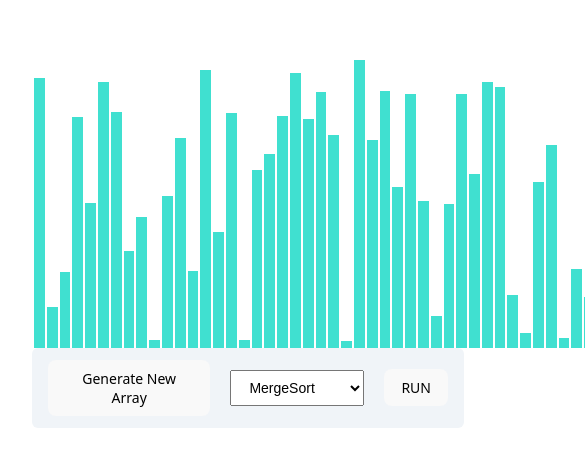
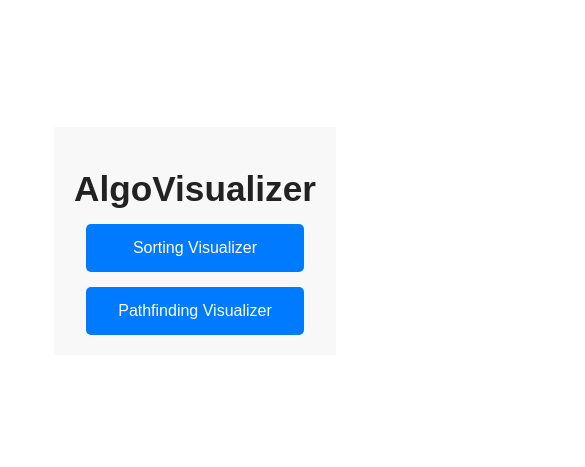
Before and after one commit to Aravshetty/AlgoVisualizer, a React (Vite) app: page / in a window 390 px wide. Shown: the part 181-648 px from the top of the page, 585 px wide, since content can reach past the window. Built offline with nearby package versions, Linux system fonts and the light colour scheme.

Commit message:
quick sort added

```diff
--- a/package.json
+++ b/package.json
@@ -10,8 +10,11 @@
     "preview": "vite preview"
   },
   "dependencies": {
+    "@reduxjs/toolkit": "^2.8.2",
     "react": "^19.1.0",
-    "react-dom": "^19.1.0"
+    "react-dom": "^19.1.0",
+    "react-redux": "^9.2.0",
+    "react-router-dom": "^7.6.2"
   },
   "devDependencies": {
     "@eslint/js": "^9.25.0",
--- a/src/App.jsx
+++ b/src/App.jsx
@@ -1,13 +1,17 @@
 import './App.css';
 import PathVisualizer from './PathVisualizer/PathVisualizer.jsx';
 import SortingVisualizer from './SortingVisualizer/SortingVisualizer.jsx'
-
+import { BrowserRouter as Router, Routes, Route, Link } from 'react-router-dom';
+import LandingPage from './LandingPage';
 function App() {
   return (
-    <div>
-     {/* <PathVisualizer /> */}
-      <SortingVisualizer />
-    </div>
+    <Router>
+      <Routes>
+        <Route path="/" element={<LandingPage />} />
+        <Route path="/sorting" element={<SortingVisualizer />} />
+        <Route path="/pathfinding" element={<PathVisualizer />} />
+      </Routes>
+    </Router>
   );
 }
 
--- /dev/null
+++ b/src/LandingPage.css
@@ -0,0 +1,76 @@
+.landing-wrapper {
+  width: 100%;
+  height: 100%;
+  display: flex;
+  justify-content: center;
+  align-items: center;
+  background-color: #f8f8f8;
+  color: #333;
+  font-family: Arial, sans-serif;
+  overflow: hidden;
+}
+
+.landing-content {
+  text-align: center;
+  padding: 40px;
+  max-width: 800px;
+  box-sizing: border-box;
+}
+
+.landing-title {
+  font-size: 3em;
+  margin-bottom: 15px;
+  color: #222;
+}
+
+.landing-subtitle {
+  font-size: 1.5em;
+  margin-bottom: 40px;
+  color: #555;
+}
+
+.landing-buttons {
+  display: flex;
+  flex-direction: column;
+  gap: 20px;
+  align-items: center;
+}
+
+.landing-button {
+  display: block;
+  background-color: #007bff;
+  color: white;
+  padding: 15px 30px;
+  border: none;
+  border-radius: 5px;
+  text-decoration: none;
+  font-size: 1.1em;
+  cursor: pointer;
+  min-width: 200px;
+  box-sizing: border-box;
+}
+
+.landing-button:hover {
+  background-color: #0056b3;
+}
+
+@media (max-width: 600px) {
+  .landing-title {
+    font-size: 2.2em;
+  }
+  .landing-subtitle {
+    font-size: 1.2em;
+  }
+  .landing-buttons {
+    gap: 15px;
+  }
+  .landing-button {
+    width: 90%;
+    max-width: 300px;
+    padding: 12px 25px;
+    font-size: 1em;
+  }
+  .landing-content {
+    padding: 20px;
+  }
+}
--- /dev/null
+++ b/src/LandingPage.jsx
@@ -0,0 +1,20 @@
+
+import React from 'react';
+import { Link } from 'react-router-dom';
+import './LandingPage.css';
+
+export default function LandingPage() {
+  return (
+    <div className="landing-wrapper">
+      <div className="landing-content">
+        <h1 className="landing-title">AlgoVisualizer</h1>
+
+
+        <div className="landing-buttons">
+          <Link to="/sorting" className="landing-button">Sorting Visualizer</Link>
+          <Link to="/pathfinding" className="landing-button">Pathfinding Visualizer</Link>
+        </div>
+      </div>
+    </div>
+  );
+}
--- a/src/SortingVisualizer/SortingVisualizer.jsx
+++ b/src/SortingVisualizer/SortingVisualizer.jsx
@@ -2,6 +2,8 @@ import React, { useState, useEffect } from 'react';
 import './SortingVisualizer.css';
 import getMergeSort from '../algorithms/mergesort.js';
 import getBubbleSort from '../algorithms/bubblesort.js';
+import quicksort from '../algorithms/quicksort.js';
+
 function SortingVisualizer() {
   const [array, setArray] = useState([]);
   const [selectedAlgorithm, setSelectedAlgorithm] = useState('mergeSort');
@@ -44,10 +46,9 @@ function SortingVisualizer() {
           }, i * 1);
         }
       }
+    }
 
-    }
-    if(selectedAlgorithm==='bubbleSort')
-    {
+    if (selectedAlgorithm === 'bubbleSort') {
       const animations = getBubbleSort(array.slice());
       for (let i = 0; i < animations.length; i++) {
         const arrayBars = document.getElementsByClassName('array-bar');
@@ -69,14 +70,7 @@ function SortingVisualizer() {
             secondIndStyle.backgroundColor = 'turquoise';
           }, i * 1);
         }
-        if (i % 4 === 2) {
-          setTimeout(() => {
-            const [barOneIdx, newHeight] = animations[i];
-            const barOneStyle = arrayBars[barOneIdx].style;
-            barOneStyle.height = `${newHeight}px`;
-          }, i * 1);
-        }
-        if (i % 4 === 3) {
+        if (i % 4 === 2 || i % 4 === 3) {
           setTimeout(() => {
             const [barOneIdx, newHeight] = animations[i];
             const barOneStyle = arrayBars[barOneIdx].style;
@@ -84,14 +78,99 @@ function SortingVisualizer() {
           }, i * 1);
         }
       }
+    }
 
+    if (selectedAlgorithm === 'quickSort') {
+      const animations = quicksort(array.slice());
+      const arrayBars = document.getElementsByClassName('array-bar');
+
+      let speed = 5;
+      let sortedElements = new Set();
+      let totalElements = array.length;
+      let lastSorted = -1;
+
+      for (let i = 0; i < animations.length; i++) {
+        const [action, ...rest] = animations[i];
+
+        if (action === 'reset') {
+          const keepIndices = new Set(rest[0].keep);
+
+          setTimeout(() => {
+            for (let k = 0; k < arrayBars.length; k++) {
+              if ( keepIndices.has(k) || sortedElements.has(k))  continue;
+              arrayBars[k].style.backgroundColor = 'turquoise';
+            }
+          }, speed * i);
+        }
+
+        else if (action === 'compare') {
+          const [barOneIdx, barTwoIdx] = rest;
+
+          setTimeout(() => {
+            arrayBars[barOneIdx].style.backgroundColor = '#ff4c4c';
+            arrayBars[barTwoIdx].style.backgroundColor = '#ff4c4c';
+          }, speed * i);
+        }
+
+        else if (action === 'swap') {
+          const [barOneIdx, barTwoIdx, barOneHeight, barTwoHeight] = rest;
+
+          setTimeout(() => {
+            arrayBars[barOneIdx].style.height = `${barTwoHeight}px`;
+            arrayBars[barTwoIdx].style.height = `${barOneHeight}px`;
+          }, speed * i);
+        }
+
+        else if (action === 'pivot') {
+          const [pivotIdx] = rest;
+
+          setTimeout(() => {
+            arrayBars[pivotIdx].style.backgroundColor = 'yellow';
+          }, speed * i);
+        }
+
+        else if (action === 'pivotPlaced') {
+          const [pivotIdx] = rest;
+
+          setTimeout(() => {
+            arrayBars[pivotIdx].style.backgroundColor = '#a64ca6';
+
+          }, speed * i);
+        }
+
+        else if (action === 'sorted') {
+          const [sortedIdx] = rest;
+
+
+          setTimeout(() => {
+            arrayBars[sortedIdx].style.backgroundColor = '#a64ca6';
+             sortedElements.add(sortedIdx);
+
+          }, speed * i);
+        }
+
+        if (action === 'sorted' && sortedElements.size === totalElements) {
+          setTimeout(() => {
+            for (let k = 0; k < arrayBars.length; k++) {
+
+              arrayBars[k].style.backgroundColor = 'turquoise';
+            }
+          }, speed * (i + 1));
+        }
+      }
+      setTimeout(() => {
+            for (let k = 0; k < arrayBars.length; k++) {
+
+              arrayBars[k].style.backgroundColor = 'turquoise';
+            }
+          }, speed * (animations.length));
     }
-  }
+  };
 
   const handleGenrateArray = () => {
     const initialArray = getInitialArray();
     setArray(initialArray);
-  }
+  };
 
   return (
     <>
@@ -111,8 +190,7 @@ function SortingVisualizer() {
               fontSize: '14px',
               marginLeft: '2px'
             }}
-          >
-          </div>
+          />
         ))}
       </div>
 
--- /dev/null
+++ b/src/algorithms/quicksort.js
@@ -0,0 +1,64 @@
+
+
+export default function quicksort(array) {
+  const animations = [];
+  quickSortHelper(array, 0, array.length - 1, animations);
+  return animations;
+}
+
+function quickSortHelper(array, start, end, animations) {
+  if (start >= end) {
+    if (start === end) {
+      animations.push(["sorted", start]);
+    }
+    return;
+  }
+
+  let pivot = start;
+  let left = start + 1;
+  let right = end;
+
+  const temp = [];
+
+
+  temp.push(["pivot", pivot]);
+
+  while (right >= left) {
+
+    temp.push(["reset", { keep: [pivot] }]);
+
+
+    temp.push(["compare", left, right]);
+
+    if (array[right] < array[pivot] && array[left] > array[pivot]) {
+
+      temp.push(["swap", left, right, array[left], array[right]]);
+      [array[left], array[right]] = [array[right], array[left]];
+    }
+
+    if (array[right] >= array[pivot]) right--;
+    if (array[left] <= array[pivot]) left++;
+  }
+
+
+  temp.push(["reset", { keep: [pivot] }]);
+  temp.push(["compare", pivot, right]);
+
+
+  temp.push(["swap", pivot, right, array[pivot], array[right]]);
+  [array[pivot], array[right]] = [array[right], array[pivot]];
+
+
+  temp.push(["reset", { keep: [right] }]);
+
+
+  temp.push(["pivotPlaced", right]);
+
+
+  temp.push(["sorted", right]);
+
+  animations.push(...temp);
+
+  quickSortHelper(array, start, right - 1, animations);
+  quickSortHelper(array, right + 1, end, animations);
+}
```
Also changed, not shown: 1 other file (tests, documents, lock files or other folders).
